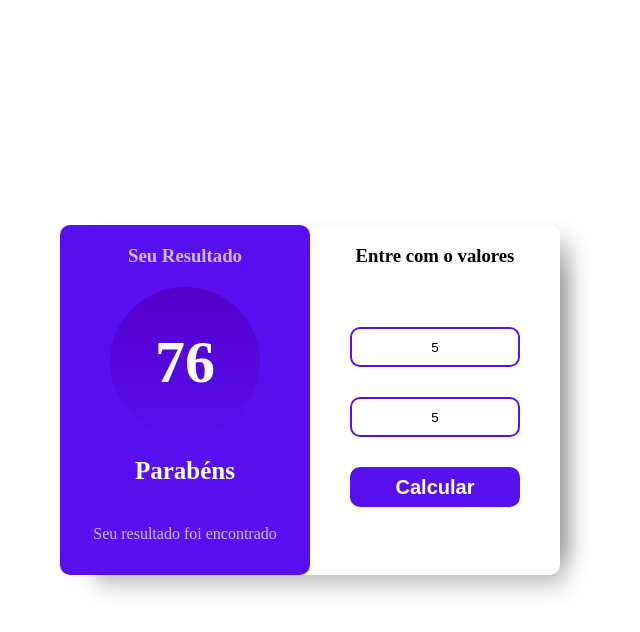
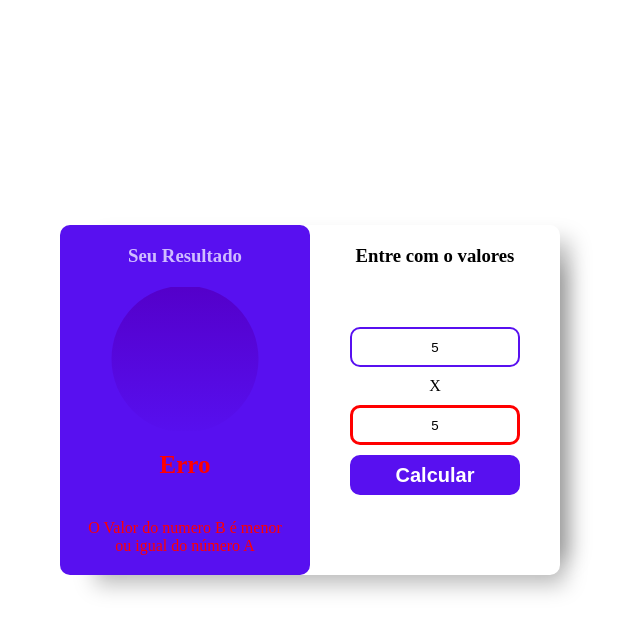
Before and after one commit to slabcouski/exercicio_html_js, a plain HTML site: page index.html in a window 1280 px wide. Both pictures are taken after typing "5", "5" into the empty fields and a click on the button "Calcular". Shown: the whole page, without its empty margins (330-970 px from the left). Drawn offline with Linux system fonts and the light colour scheme.

Commit message:
12/05/23 - 21:41

```diff
--- a/assets/css/style.css
+++ b/assets/css/style.css
@@ -32,7 +32,7 @@
 .card-left h3,
 .card-left p{
     text-align: center;
-    padding: 20px 0;
+    padding: 20px;
 }
 .card-left h3{
     color: #cFBCFF;
@@ -70,8 +70,11 @@
 .card-right form{
     display: flex;
     flex-direction: column;
-    gap: 30px;
+    gap: 10px;
     padding-top: 40px;
+}
+.card-right form p{
+    text-align: center;
 }
 .card-right input{
     width: 170px;
@@ -87,6 +90,9 @@
     -moz-appearance: textfield;
     appearance: textfield;
 }
+.card-right input[type=number]::placeholder{
+    font-weight: bold;
+}
 .card-right button{
     width: 170px;
     height: 40px;
--- a/assets/js/script.js
+++ b/assets/js/script.js
@@ -1,37 +1,43 @@
-function validaForm(event){
-  event.preventDefault()
-    const valueA = document.getElementById('numberA').value
-    const valueB = document.getElementById('numberB').value
-    console.log(valueA, valueB)
+const form = document.getElementById('form-calcula');
+const erro = '#ff0000';
 
-      function calculaValor(valueA, valueB){
-        return valueA * valueB
-      }
-      if (valueB <= valueA){
-        alert("O número B deve ser maior que o número A!");
-      } else {
-        let valorTotal = calculaValor(valueA, valueB);
-        alert('O valor do calculo é: ' + valorTotal);
-      }
+function calculaValor(valueA, valueB){
+  return valueA * valueB;
 }
 
+form.addEventListener('submit', function(e){
+  e.preventDefault();
 
-  //return valueA * valueB
-//}
-//console.log(valorTotal);
+  const valueA = Number(document.getElementById('numberA').value);
+  const valueB = Number(document.getElementById('numberB').value);
+  const mensagemSucesso = `Parabéns`;
+  const mensagemSucessoResult = `Seu resultado foi encontrado`;
+  const mensagemErro = `Erro`;
+  const mensagemErroResult = `O Valor do numero B é menor ou igual do número A`;
 
-//document.getElementById('btn-calc').submit;
-
-//function validarFormulario(event) {
-    //event.preventDefault(); // previne o envio do formulário
-
-    //var campoA = document.getElementById("campoA").value;
-    //var campoB = document.getElementById("campoB").value;
-
-    //if (campoB <= campoA) {
-      //alert("O número B deve ser maior que o número A!");
-      //return false;
-    //}
-
-    //document.getElementById("meuFormulario").submit(); // envia o formulário
-  //}
+  if (valueB <= valueA){
+    const containerMenssagem = document.querySelector('.menssage');
+    const containerMenssagemResult = document.querySelector('.menssage-result');
+    const containerInputB = document.querySelector('#numberB');
+    containerMenssagem.innerHTML = mensagemErro;
+    containerMenssagemResult.innerHTML = mensagemErroResult;
+    containerMenssagem.style.color = erro;
+    containerMenssagemResult.style.color = erro;
+    containerInputB.style.border = '3px solid' + erro;
+  } else {
+    let valorTotal = calculaValor(valueA, valueB);
+    const containerResult = document.querySelector('.result');
+    containerResult.innerHTML = valorTotal;
+    if(valorTotal > 99999){
+      containerResult.style.fontSize = '30px';
+    }
+    const containerInputB = document.querySelector('#numberB');
+    const containerMenssagem = document.querySelector('.menssage');
+    const containerMenssagemResult = document.querySelector('.menssage-result');
+    containerMenssagem.innerHTML = mensagemSucesso;
+    containerMenssagemResult.innerHTML = mensagemSucessoResult;
+    containerMenssagem.style.color = '';
+    containerMenssagemResult.style.color = '';
+    containerInputB.style.border = '';
+  }
+})
--- a/index.html
+++ b/index.html
@@ -14,19 +14,20 @@
                 <div class="card-left">
                     <h3>Seu Resultado</h3>
                     <div class="valor-result">
-                        <p class="result">76</p>
+                        <p class="result"></p>
                     </div>
-                    <p class="menssage">Parabéns</p>
-                    <p class="menssage-result">Seu resultado foi encontrado</p>
+                    <p class="menssage"></p>
+                    <p id="menResult" class="menssage-result"></p>
                 </div>
             </div>
             <div class="card">
                 <div class="card-right">
                     <h3>Entre com o valores</h3>
                     <form id="form-calcula">
-                        <input type="number" id="numberA">
-                        <input type="number" id="numberB">
-                        <button type="submit" id="btn-calc" onclick="validaForm(event)">Calcular</button>
+                        <input type="number" id="numberA" placeholder="Numero A">
+                        <p>X</p>
+                        <input type="number" id="numberB" placeholder=" Numero B">
+                        <button type="submit" id="btn-calc">Calcular</button>
                     </form>
                 </div>
             </div>
```
